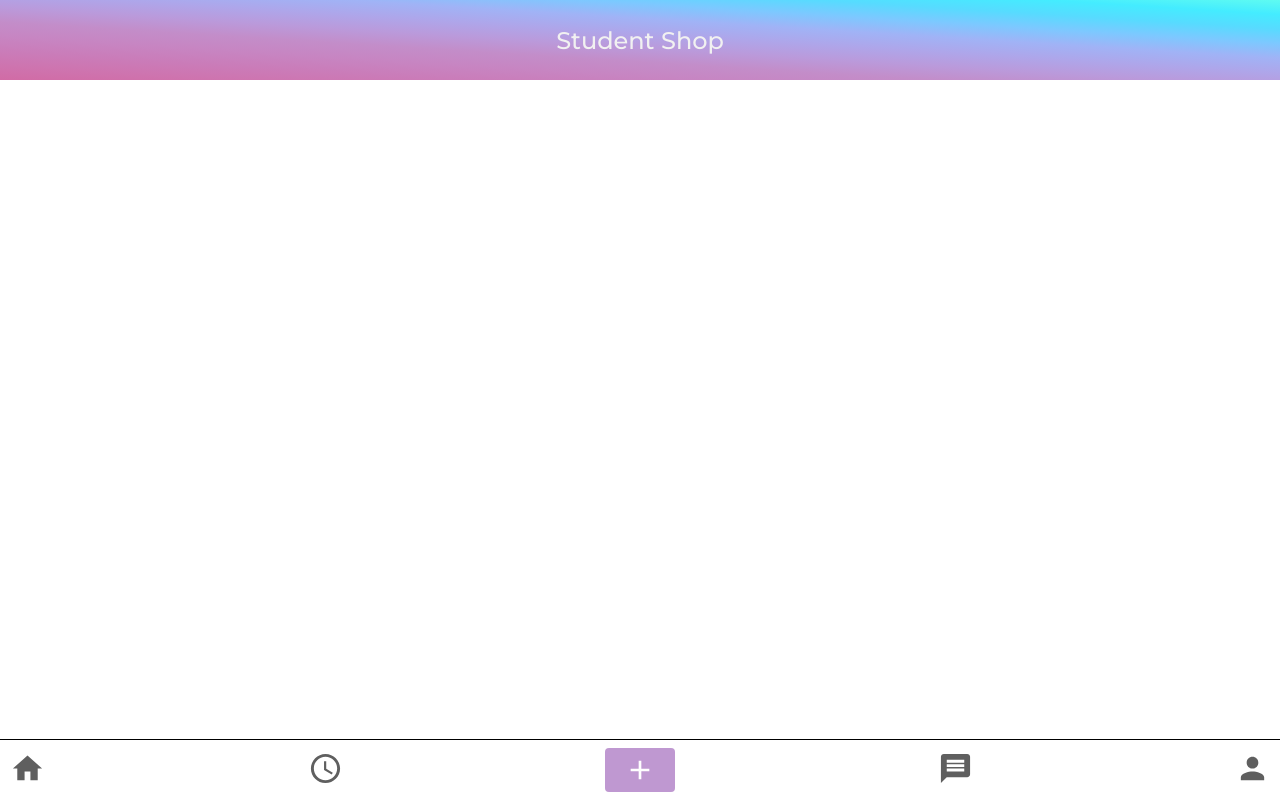
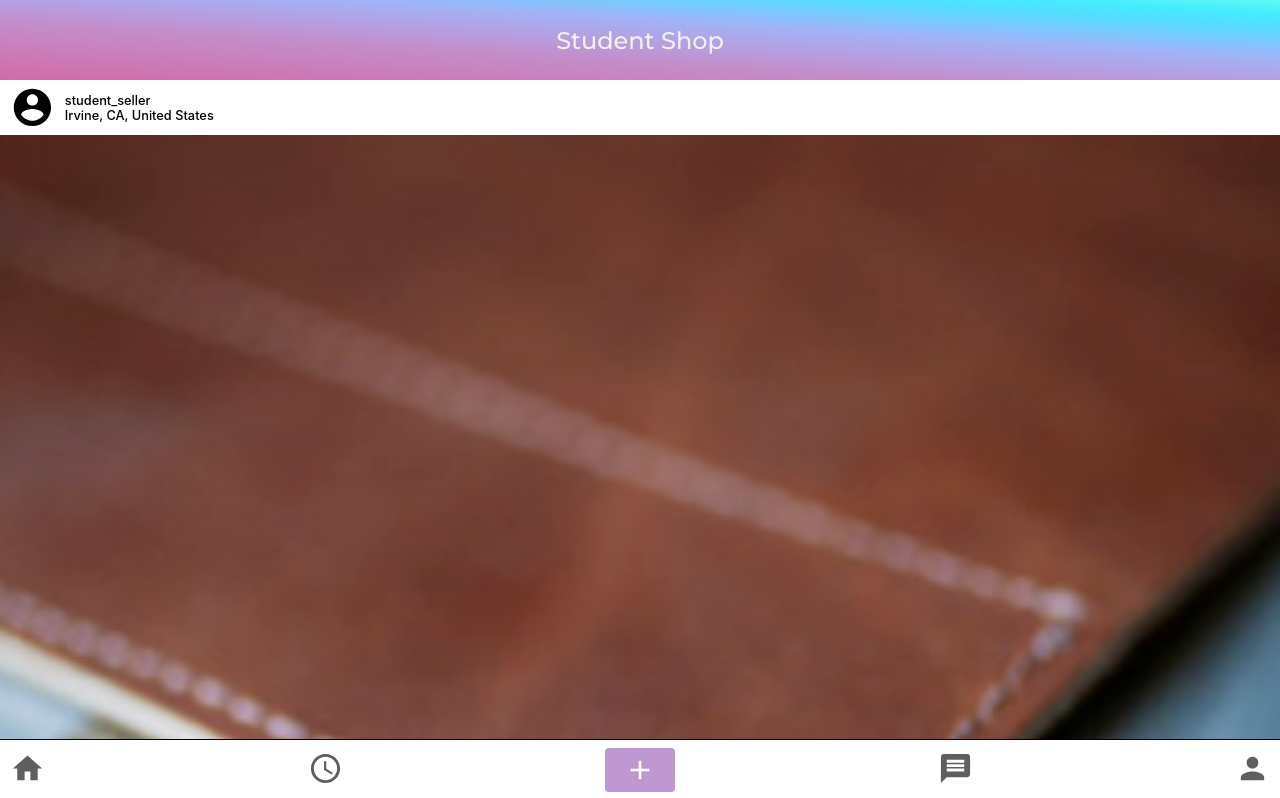
Before and after one commit to khuynh09/student-shop, a React (Create React App) app: page /listing in a window 1280 px wide. Shown: the top 798 px of the page. Built offline with nearby package versions, Linux system fonts and the light colour scheme.

Commit message:
created new listing page

```diff
--- a/src/App.js
+++ b/src/App.js
@@ -4,6 +4,7 @@ import { BrowserRouter as Router, Route, Switch } from "react-router-dom";
 import styled from "styled-components";
 import Header from "./components/Header";
 import Navigation from "./components/Navigation";
+import Post from "./components/Post";
 
 const MainApp = styled.div``;
 
@@ -11,16 +12,19 @@ function App() {
     return (
         <Router>
             <MainApp>
+                <div style={{ marginBottom: "80px" }}>
                     <Header />
 
                     <Switch>
                         <Route exact path="/" />
                         <Route exact path="/account/new" />
                         <Route exact path="/account" />
+                        <Route exact path="/listing" component={Post} />
                         <Route exact path="/listing/new" />
                     </Switch>
 
                     <Navigation />
+                </div>
             </MainApp>
         </Router>
     );
--- a/src/components/Navigation.jsx
+++ b/src/components/Navigation.jsx
@@ -6,6 +6,7 @@ import { Add, Home, Message, AccessTime, Person } from "@material-ui/icons";
 
 const Styles = styled.div`
     .navdiv {
+        background-color: white;
         border-top: black solid 1px;
         font-family: Montserrat;
         height: 80px;
--- a/src/components/Post.jsx
+++ b/src/components/Post.jsx
@@ -0,0 +1,159 @@
+import React, { useState, useContext, useEffect, useRef } from "react";
+import styled from "styled-components";
+import { useHistory } from "react-router-dom";
+import Button from "@material-ui/core/Button";
+import {
+    FavoriteBorder,
+    Favorite,
+    AccountCircle,
+    BookmarkBorder,
+    Bookmark,
+    MailOutline,
+} from "@material-ui/icons";
+
+import squareImage from "../assets/square.png";
+
+const Styles = styled.div`
+    .header {
+        height: 55px;
+        display: flex;
+        align-items: center;
+        padding: 0 10px;
+    }
+
+    .user-info {
+        padding-left: 10px;
+        font-size: 0.8rem;
+        font-weight: 500;
+    }
+
+    .post-image {
+        display: block;
+        margin-left: auto;
+        margin-right: auto;
+        min-width: 100%;
+    }
+
+    .actions {
+        padding: 10px 10px;
+        display: flex;
+        justify-content: space-between;
+        .action-item {
+            font-size: 2.5rem;
+            padding-right: 10px;
+        }
+    }
+
+    .add-button {
+        background-color: #bf98d1;
+        padding: 10px 20px;
+        color: white;
+    }
+    .add-button:hover {
+        background-color: #bf98d1;
+
+        opacity: 90%;
+    }
+
+    .likes-info {
+        padding: 0px 10px;
+    }
+
+    .description {
+        padding: 0px 10px;
+        p {
+            margin: 0;
+            margin-top: 4px;
+        }
+    }
+
+    .pricing {
+        padding: 0 10px;
+        margin-top: 4px;
+    }
+`;
+const Post = () => {
+    let price = 15;
+    const [favorited, setFavorited] = useState(false);
+    const [bookmarked, setBookmarked] = useState(false);
+    const [likes, setLikes] = useState(88);
+    const favorite = () => {
+        setFavorited(!favorited);
+
+        if (favorited) {
+            setLikes(likes + 1);
+        } else {
+            setLikes(likes - 1);
+        }
+    };
+    const bookmark = () => {
+        setBookmarked(!bookmarked);
+    };
+    return (
+        <Styles>
+            <div className="post">
+                <div className="header">
+                    <AccountCircle style={{ fontSize: "2.8rem" }} />
+                    <div className="user-info">
+                        <div>student_seller</div>
+                        <div>Irvine, CA, United States</div>
+                    </div>
+                </div>
+                <div className="">
+                    <img className="post-image" src={squareImage} alt="" />
+                </div>
+                <div className="actions">
+                    <div>
+                        {favorited ? (
+                            <Favorite
+                                className="action-item"
+                                onClick={favorite}
+                            />
+                        ) : (
+                            <FavoriteBorder
+                                className="action-item"
+                                onClick={favorite}
+                            />
+                        )}
+                        {bookmarked ? (
+                            <Bookmark
+                                className="action-item"
+                                onClick={bookmark}
+                            />
+                        ) : (
+                            <BookmarkBorder
+                                className="action-item"
+                                onClick={bookmark}
+                            />
+                        )}
+                        <MailOutline className="action-item" />
+                    </div>
+                    <div>
+                        <Button className="add-button">Purchase</Button>
+                    </div>
+                </div>
+                <div className="likes-info">
+                    <b>ally_anteater</b> and <b>{likes} others</b> favorited
+                    this
+                </div>
+
+                <div className="description">
+                    <p>
+                        Selling this “America’s Majestic Canyons” textbook for
+                        Canyons 101 this quarter! I decided to drop the class,
+                        but message me if interested!
+                    </p>
+                </div>
+
+                <div className="pricing">
+                    <b>Price </b> ${price} USD{" "}
+                    <span style={{ color: "grey", fontSize: "0.9rem" }}>
+                        +shipping
+                    </span>
+                </div>
+            </div>
+        </Styles>
+    );
+};
+
+export default Post;
```
Also changed, not shown: src/assets/AccountIcon.js (deleted, +0 -15 lines), src/assets/square.png (added). Lines whose indentation alone changed are shown as unchanged.
